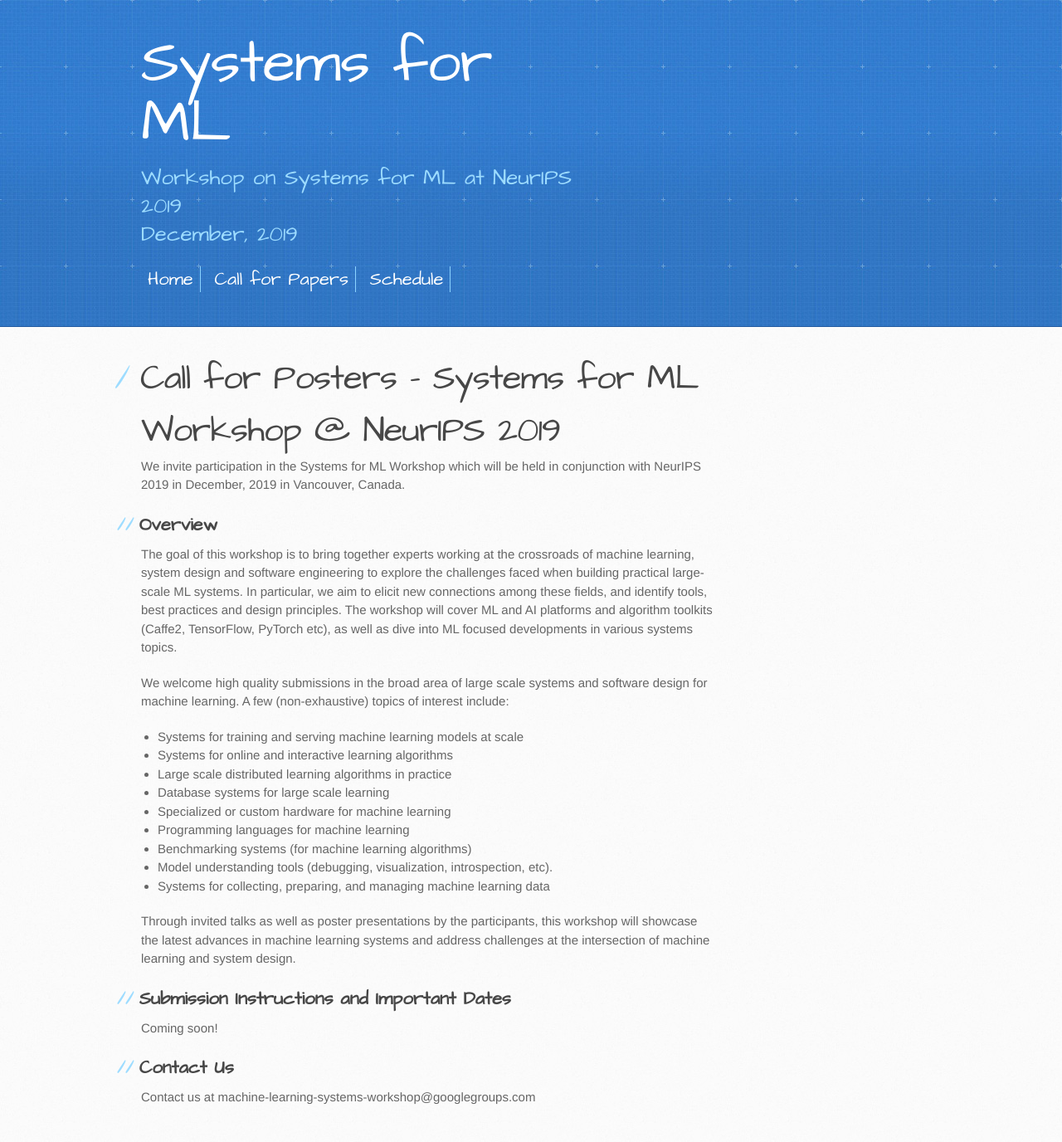
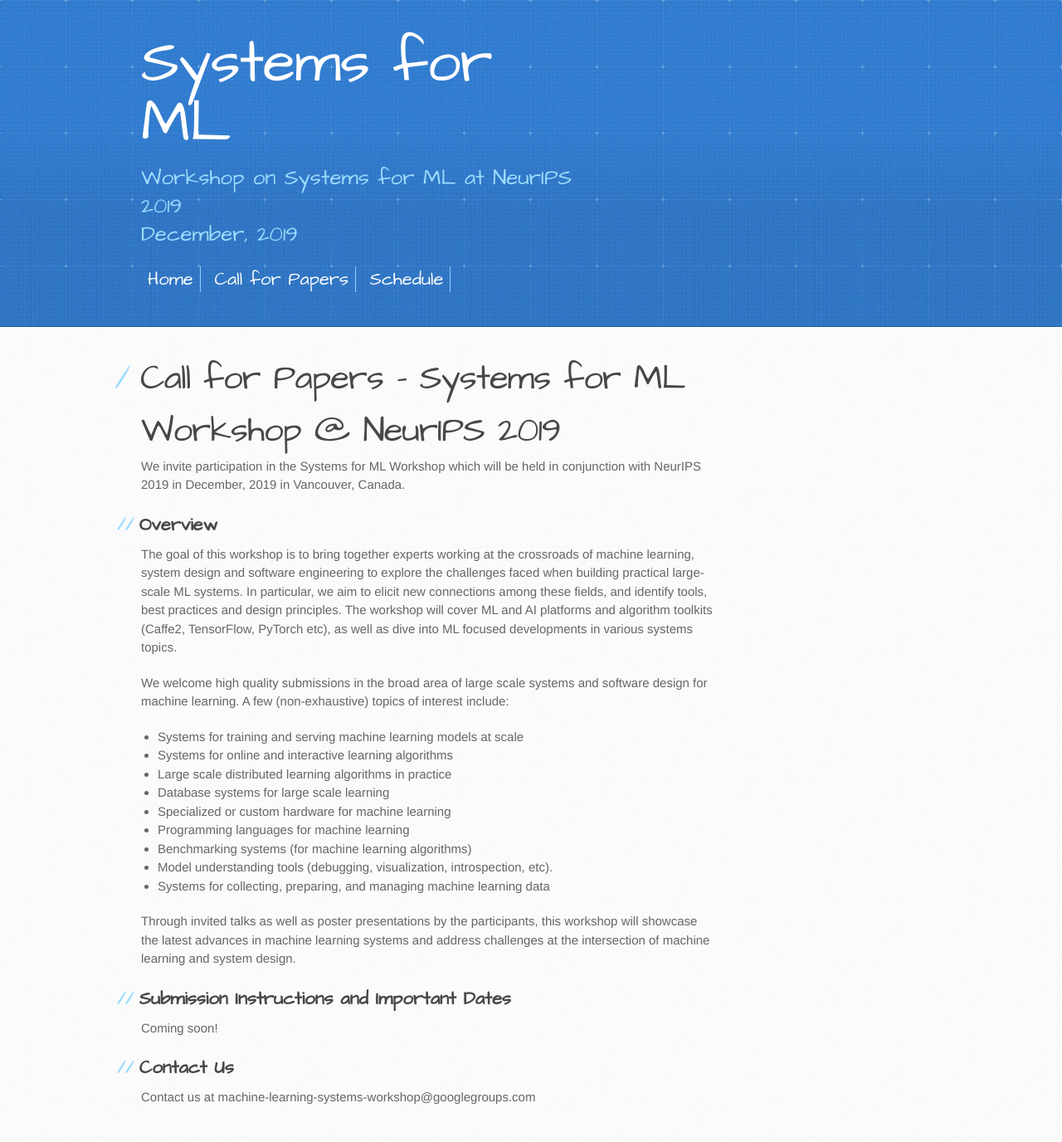
Before and after one commit to LearningSys/neurips19, a Jekyll site: the page built from cfp.md, in a window 1280 px wide. Shown: the whole page at 83% size. Built offline with Jekyll 4.4.1, drawn with Linux system fonts in a browser that asks for light colours; our own code applies the rules of GitHub Pages for plain Markdown files; the repository's description, which GitHub fills in, is left out.

Commit message:
Update cfp.md

```diff
--- a/cfp.md
+++ b/cfp.md
@@ -1,4 +1,4 @@
-# Call for Posters - Systems for ML Workshop @ NeurIPS 2019
+# Call for Papers - Systems for ML Workshop @ NeurIPS 2019
 We invite participation in the Systems for ML Workshop which will be held in conjunction with NeurIPS 2019 in December, 2019 in Vancouver, Canada.
 
 ## Overview
```
